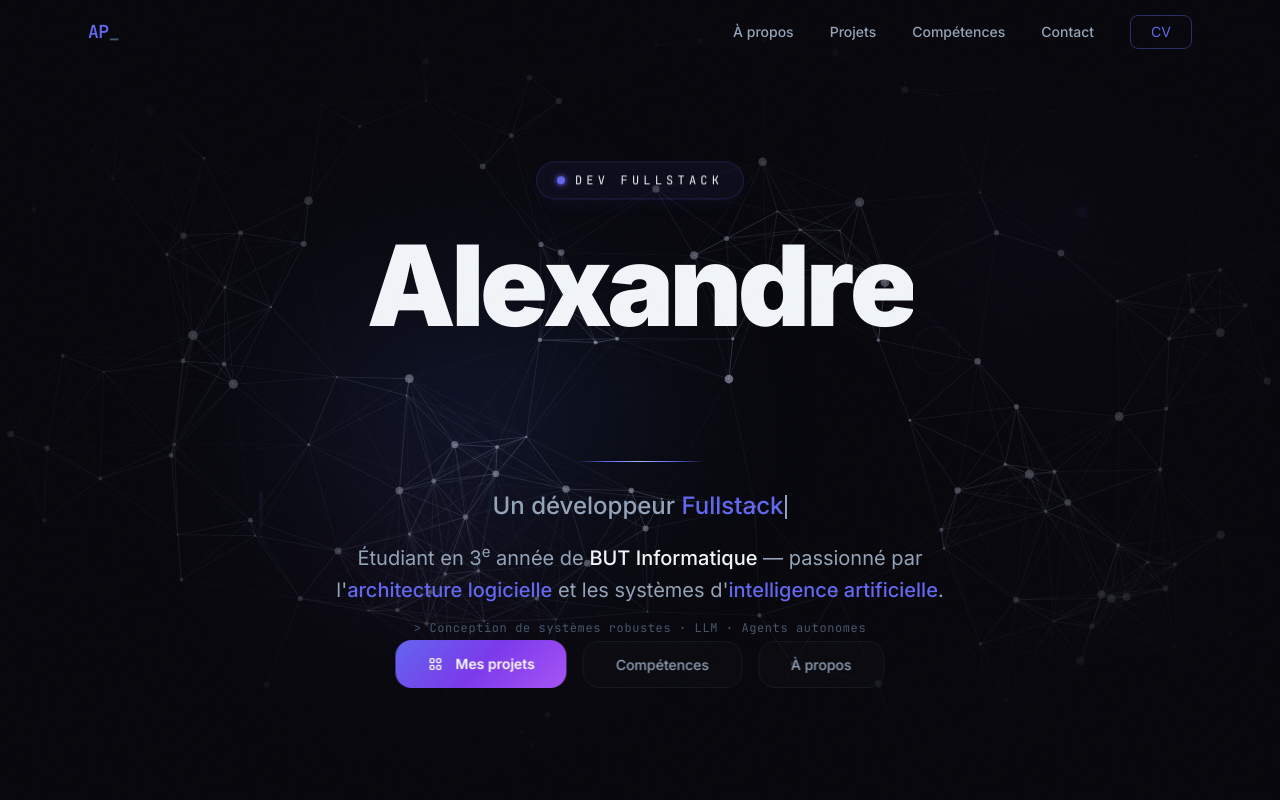
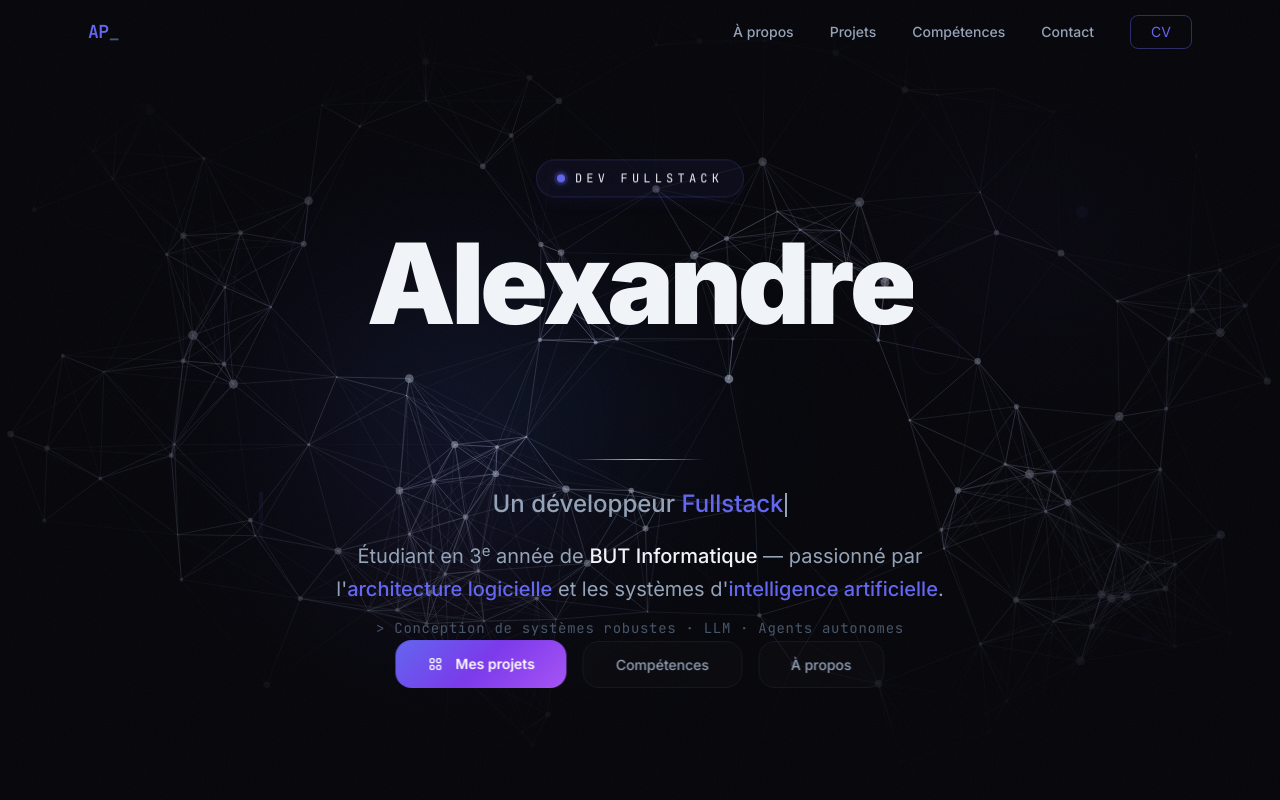
Before and after one commit to Alexp-13/Perez-Alexandre, a React (Vite) app: page / in a window 1280 px wide. Shown: the top 800 px of the page. Built offline with nearby package versions, Linux system fonts and the light colour scheme.

Commit message:
Adjust text size in Hero component and modify brightness and alpha calculations in NeuralNetworkCanvas for improved visual effects

```diff
--- a/src/components/Hero.tsx
+++ b/src/components/Hero.tsx
@@ -246,7 +246,7 @@ function Hero() {
             les systèmes d'
             <span className="text-accent font-medium">intelligence artificielle</span>.
           </p>
-          <p className="text-text-muted text-base leading-relaxed font-mono text-xs tracking-wider">
+          <p className="text-text-muted text-base leading-relaxed font-mono text-sm tracking-wider">
             {">"} Conception de systèmes robustes · LLM · Agents autonomes
           </p>
         </motion.div>
--- a/src/components/NeuralNetworkCanvas.tsx
+++ b/src/components/NeuralNetworkCanvas.tsx
@@ -38,7 +38,7 @@ function NeuralNetworkCanvas({ className }: { className?: string }) {
           radius: 0,
           pulsePhase: Math.random() * Math.PI * 2,
           pulseSpeed: Math.random() * 0.015 + 0.004,
-          brightness: Math.random() * 0.4 + 0.45,
+          brightness: Math.random() * 0.3 + 0.65,
         });
       }
       nodesRef.current = nodes;
@@ -173,7 +173,7 @@ function NeuralNetworkCanvas({ className }: { className?: string }) {
                 ? 1 + ((1 - distToMouse / MOUSE_RADIUS) ** 2) * 3
                 : 1;
 
-            const finalAlpha = Math.min(alpha * 0.35 * mouseBoost, 0.8);
+            const finalAlpha = Math.min(alpha * 0.6 * mouseBoost, 0.9);
 
             // Gradient line for fancy effect
             if (finalAlpha > 0.04) {
```
